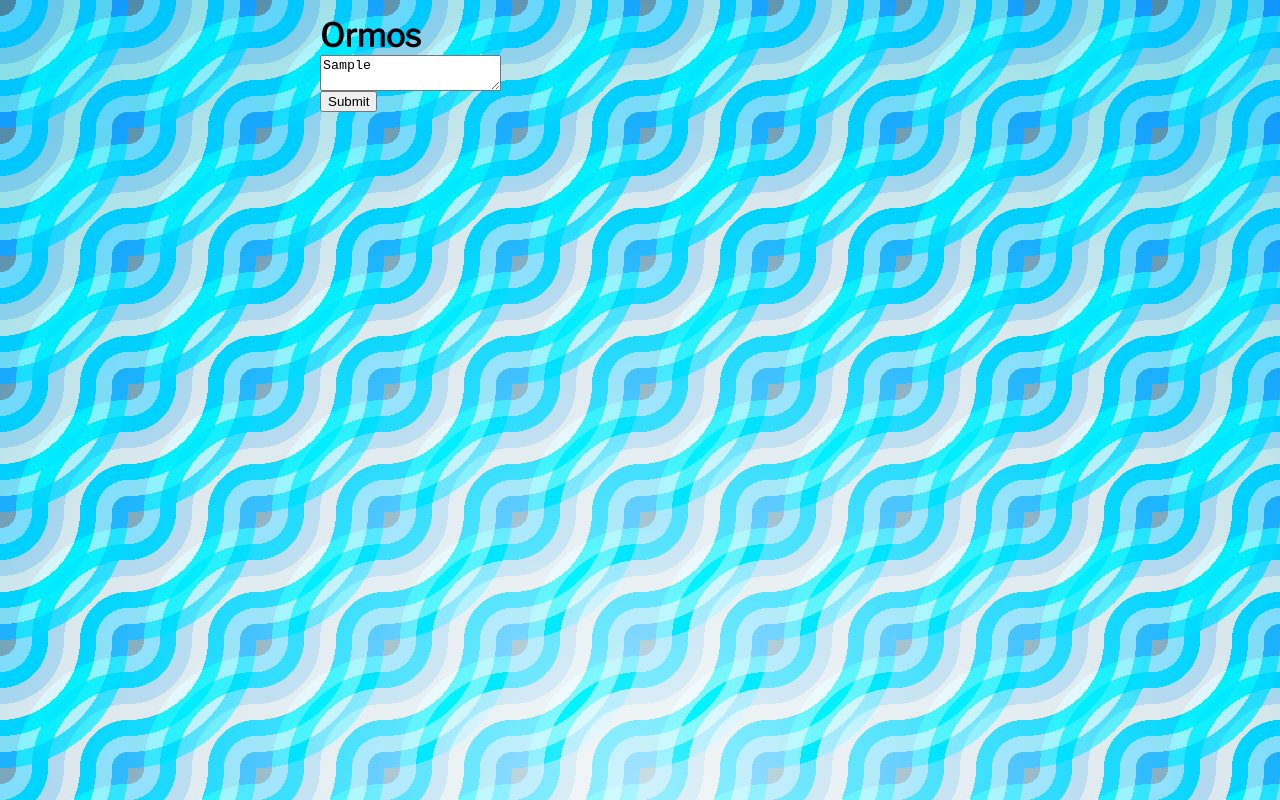
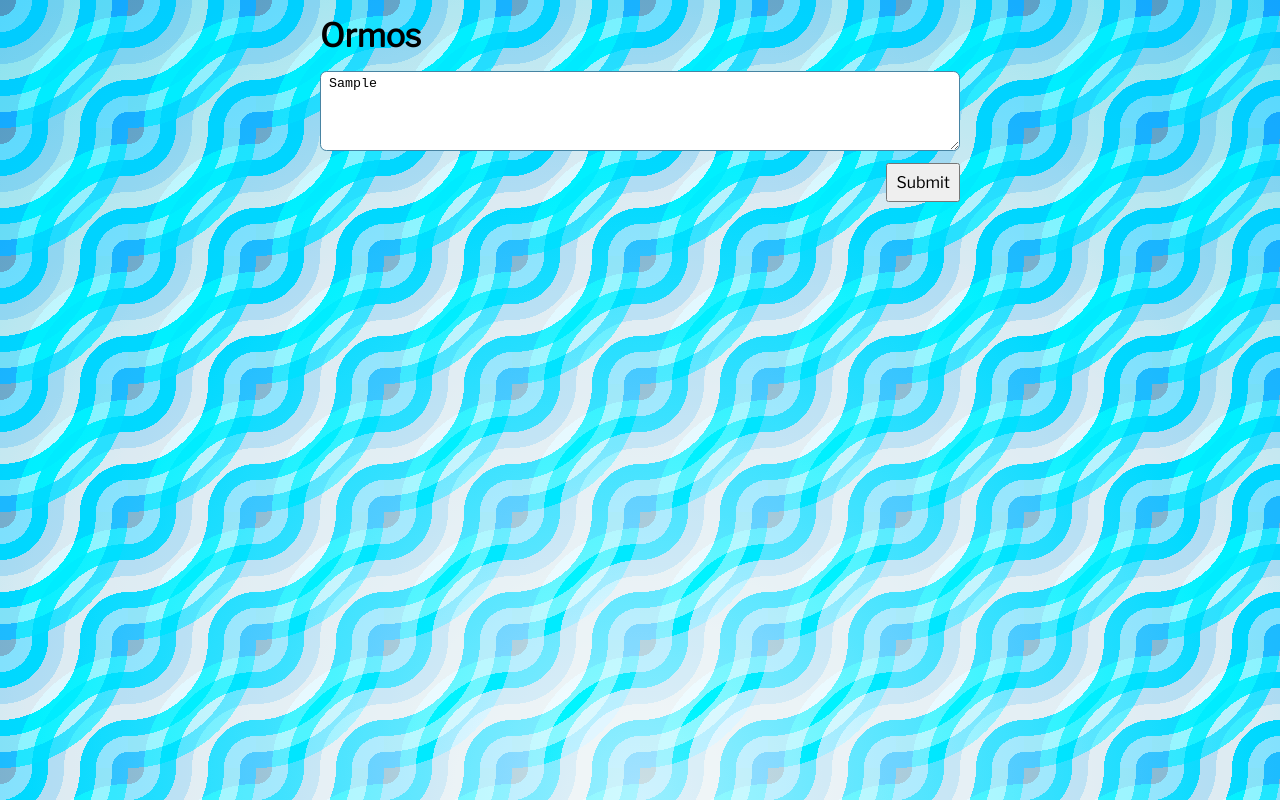
Before and after one commit to katerberg/Ormos, a website built with webpack: page src/index.html in a window 1280 px wide. Both pictures are taken after typing "Sample" into the empty fields and a click on the input "Submit". Built offline with nearby package versions, Linux system fonts and the light colour scheme; files whose address does not match are found by name.

Commit message:
Background for text

```diff
--- a/src/index.scss
+++ b/src/index.scss
@@ -46,7 +46,7 @@
 		),
 		radial-gradient(
 			circle at center bottom,
-			#ccdfe4, #4784a3
+			#ccdfe4, #4d97c2
 		);
 
 	background-blend-mode: overlay;
@@ -79,10 +79,30 @@ main {
     max-width: 40rem;
     margin: auto;
   }
+
+  input[type=submit] {
+	font-family: inherit;
+	font-size: 1rem;
+	padding: 0.5rem;
+	margin: 0.75rem 0 0.75rem auto;
+  }
+
+  textarea {
+	transition: height 0.15s ease-out;
+	width: 100%;
+	height: 20rem;
+	border-radius: 0.4rem;
+	resize: vertical;
+	padding: .25rem .5rem;
+	border: 1px solid #4784a3;
+	&.collapsed {
+		height: 5rem;
+	}
+  }
 }
 
 h1 {
-
+  margin-bottom: 1rem;
 }
 
 #card-search-form {
@@ -100,6 +120,9 @@ h1 {
 }
 
 #card-search-roll-up {
+  background: rgb(225, 234, 240, 0.8);
+  border-radius: 0.4rem;
+  width: 100%;
   .card-list {
     text-transform: capitalize;
   }
--- a/src/index.ts
+++ b/src/index.ts
@@ -3,11 +3,18 @@ import {SetsForCardsResponseData} from '../shared/sharedTypes';
 import {fetchSetsForCards} from './api';
 
 function handleSetsForCardsResponse(result: {data: SetsForCardsResponseData[]; error: string | null}): void {
+  const cardTextArea = document.getElementById('card-input');
+  if (cardTextArea) {
+    cardTextArea.classList.remove('collapsed');
+  }
   const validationMessage = document.getElementById('validation-message');
   if (result.error && validationMessage) {
     validationMessage.classList.add('error');
     validationMessage.textContent = result.error;
     return;
+  }
+  if (cardTextArea) {
+    cardTextArea.classList.add('collapsed');
   }
   const rollUp = document.getElementById('card-search-roll-up');
   if (rollUp) {
```
